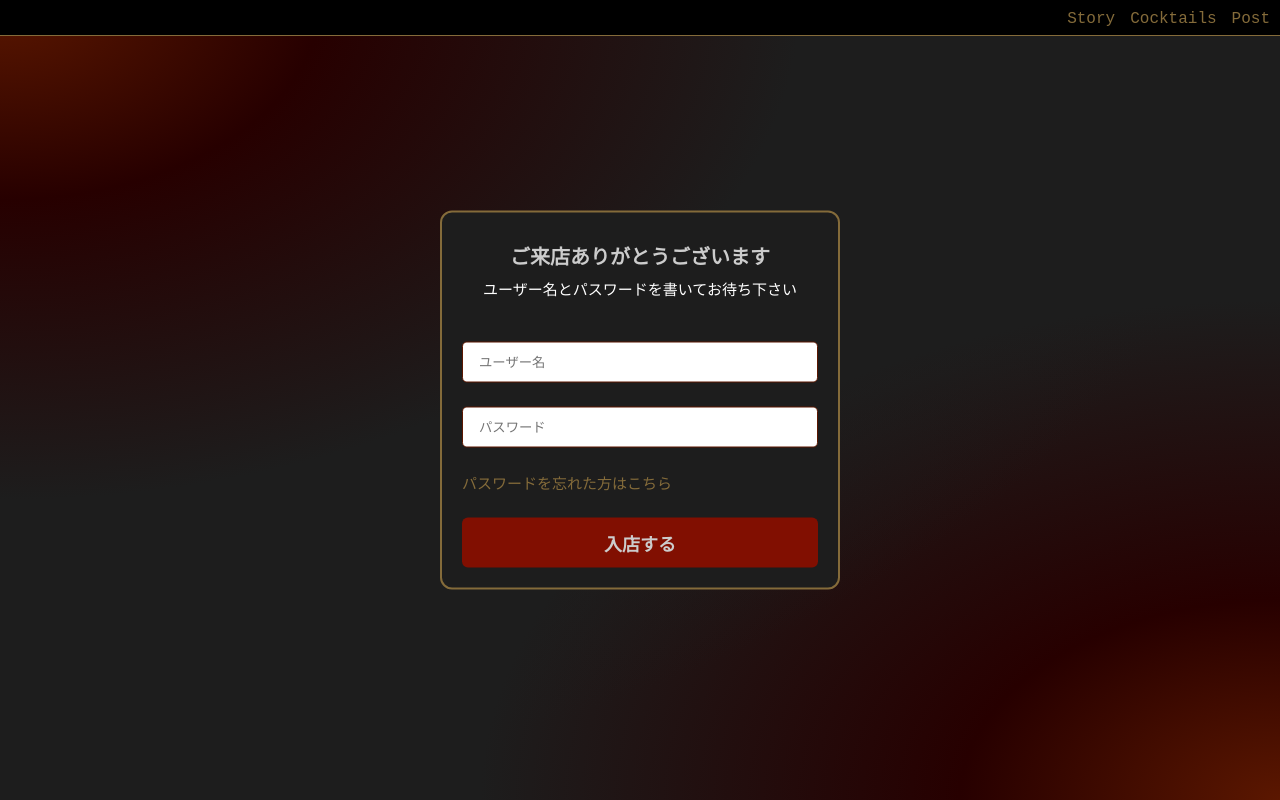
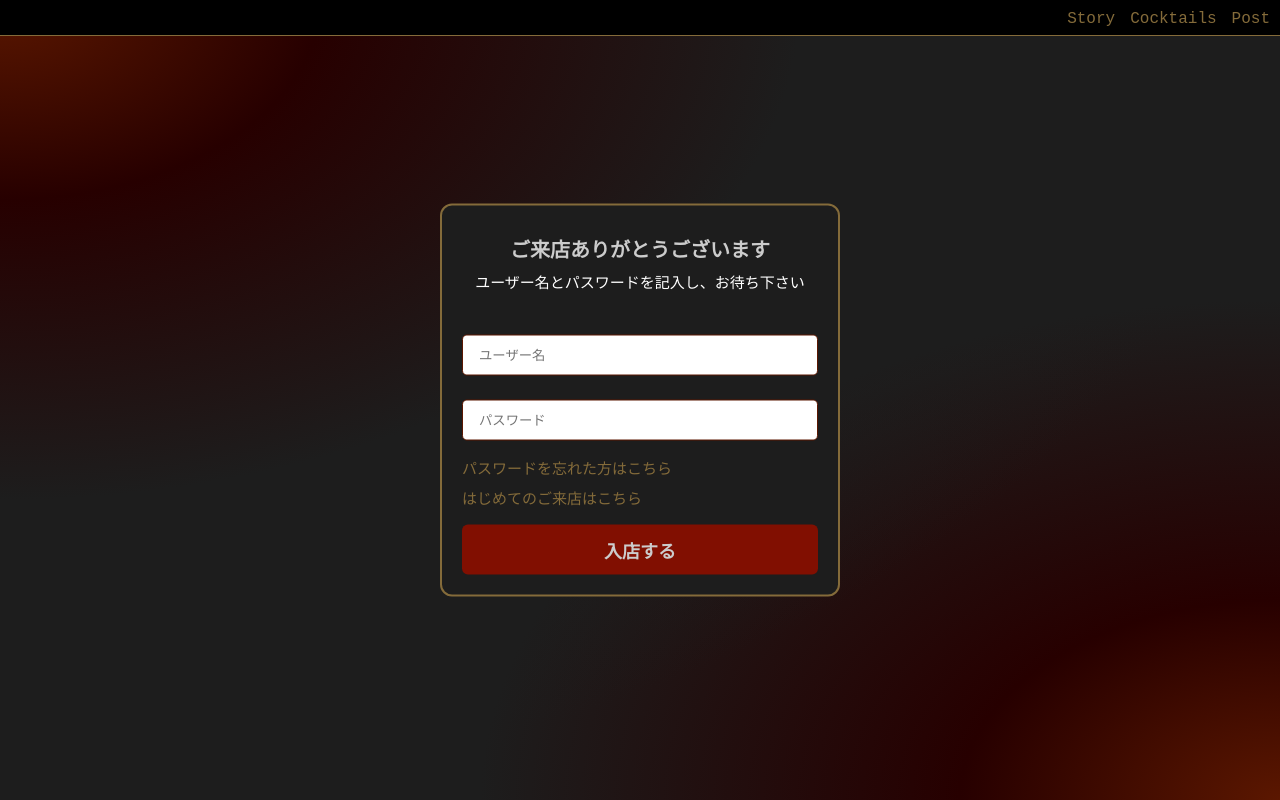
Before and after one commit to aridome222/Frontend-Tacktail, a Next.js app: page /login in a window 1280 px wide. Built offline with nearby package versions, Linux system fonts and the light colour scheme.

Commit message:
update: サインアップページへのリンクをログインページに配置し、配置を修正

```diff
--- a/src/app/login/Login.module.css
+++ b/src/app/login/Login.module.css
@@ -39,7 +39,6 @@
 .form {
   display: flex;
   flex-direction: column;
-  gap: 1.5rem;
 }
 
 .errorContainer {
@@ -54,7 +53,9 @@
 }
 
 .inputParent {
-  position: relative;
+  display: flex;
+  flex-direction: column;
+  gap: 1.5rem;
 }
 
 .input {
@@ -67,20 +68,20 @@
   outline: none;
 }
 
-.rememberMe {
+.linksContainer {
   display: flex;
-  align-items: center;
+  flex-direction: column;
+  align-items: flex-start;
+  margin: 1rem 0;
+  gap: 0.5rem;
 }
 
-.checkboxLabel {
-  font-size: 15px;
-  color: var(--gold);
-}
-
-.forgotPassword {
+.forgotPasswordLink,
+.signupLink {
   font-size: 15px;
   color: var(--gold);
   text-decoration: none;
+  cursor: pointer;
 }
 
 .button {
--- a/src/app/login/page.tsx
+++ b/src/app/login/page.tsx
@@ -27,7 +27,7 @@ const Login = () => {
       <div className={styles.formContainer}>
         <div className={styles.header}>
           <h1 className={styles.title}>ご来店ありがとうございます</h1>
-          <p className={styles.subtitle}>ユーザー名とパスワードを書いてお待ち下さい</p>
+          <p className={styles.subtitle}>ユーザー名とパスワードを記入し、お待ち下さい</p>
         </div>
         <div className={styles.errorContainer}>
           {error && <p className={styles.error}>{error}</p>}
@@ -41,8 +41,6 @@ const Login = () => {
               value={username}
               onChange={(e) => setUsername(e.target.value)}
             />
-          </div>
-          <div className={styles.inputParent}>
             <input
               id='password'
               type='password'
@@ -52,9 +50,14 @@ const Login = () => {
               onChange={(e) => setPassword(e.target.value)}
             />
           </div>
-          <Link href='/login' className={styles.forgotPassword}>
-            パスワードを忘れた方はこちら
-          </Link>
+          <div className={styles.linksContainer}>
+            <Link href='/' className={styles.forgotPasswordLink}>
+              パスワードを忘れた方はこちら
+            </Link>
+            <Link href='/signup' className={styles.signupLink}>
+              はじめてのご来店はこちら
+            </Link>
+          </div>
           <button type='submit' className={styles.button}>
             入店する
           </button>
```
